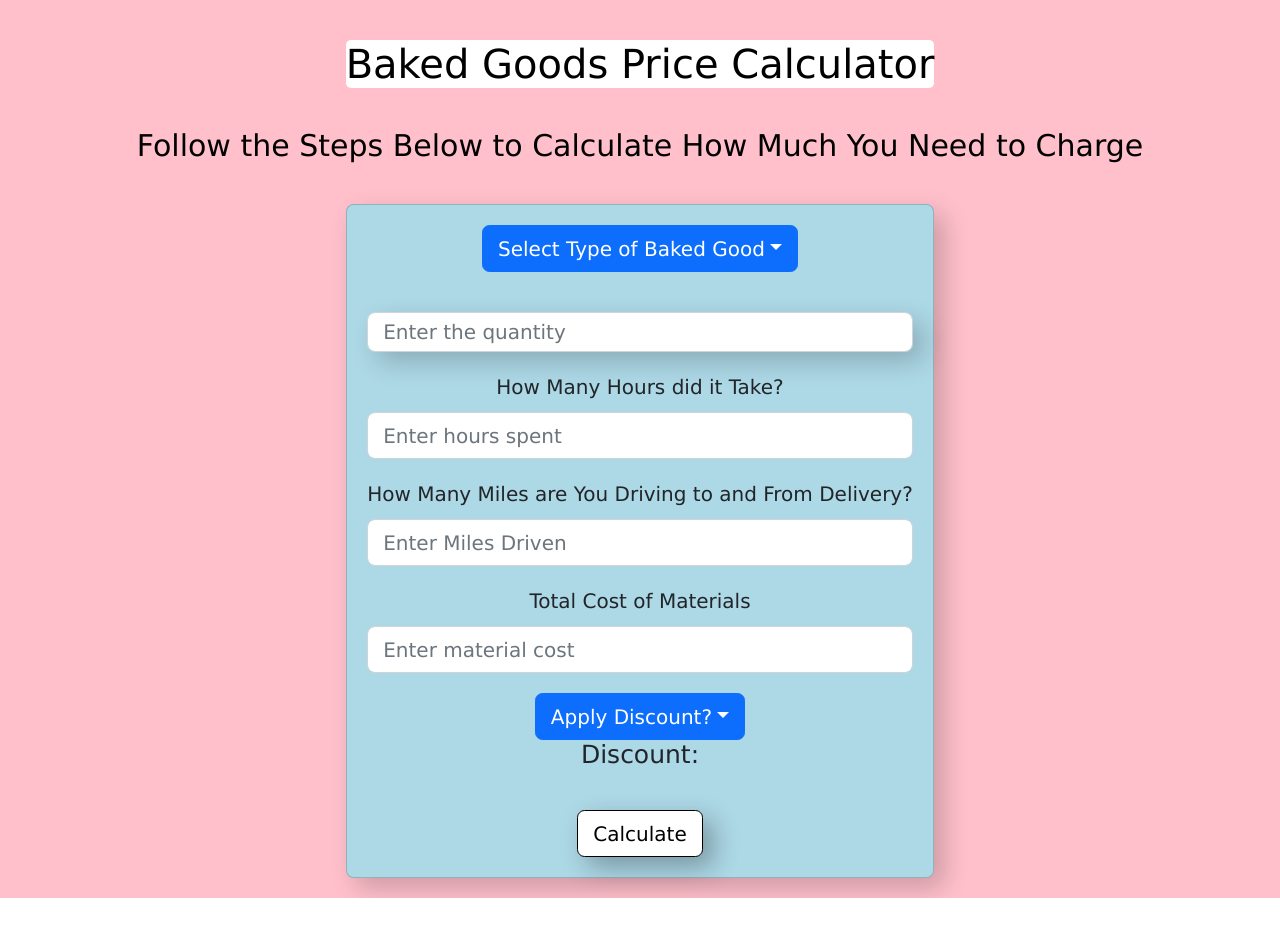
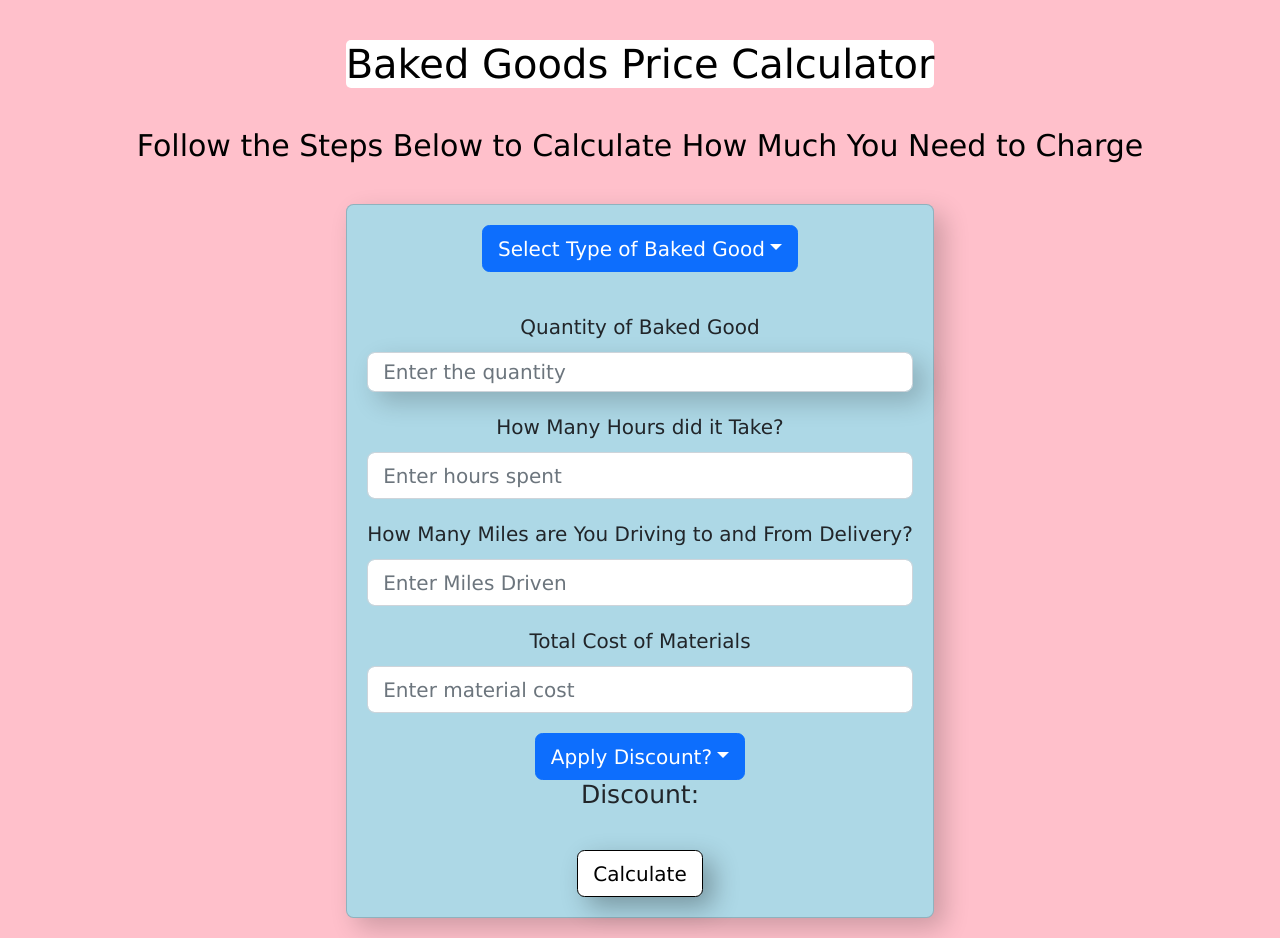
Before and after one commit to WebDeverDan/baker-cost-profit-calculator, a React (Create React App) app: page / in a window 1280 px wide. Before the commit the page ends 898 px from the top, so only its background shows below. Built offline with nearby package versions, Linux system fonts and the light colour scheme.

Commit message:
uncommented quantity title

```diff
--- a/src/App.js
+++ b/src/App.js
@@ -211,7 +211,7 @@ const App = () => {
             <br/>
             <h5>{resolvedName}</h5>
             <Form.Group className="mb-1" controlId="formEnterItem">
-              {/* <Form.Label className="text-dark">Quantity of Baked Good</Form.Label> */}
+              <Form.Label className="text-dark">Quantity of Baked Good</Form.Label>
               <Form.Control
                 type="input"
                 placeholder="Enter the quantity"
```
